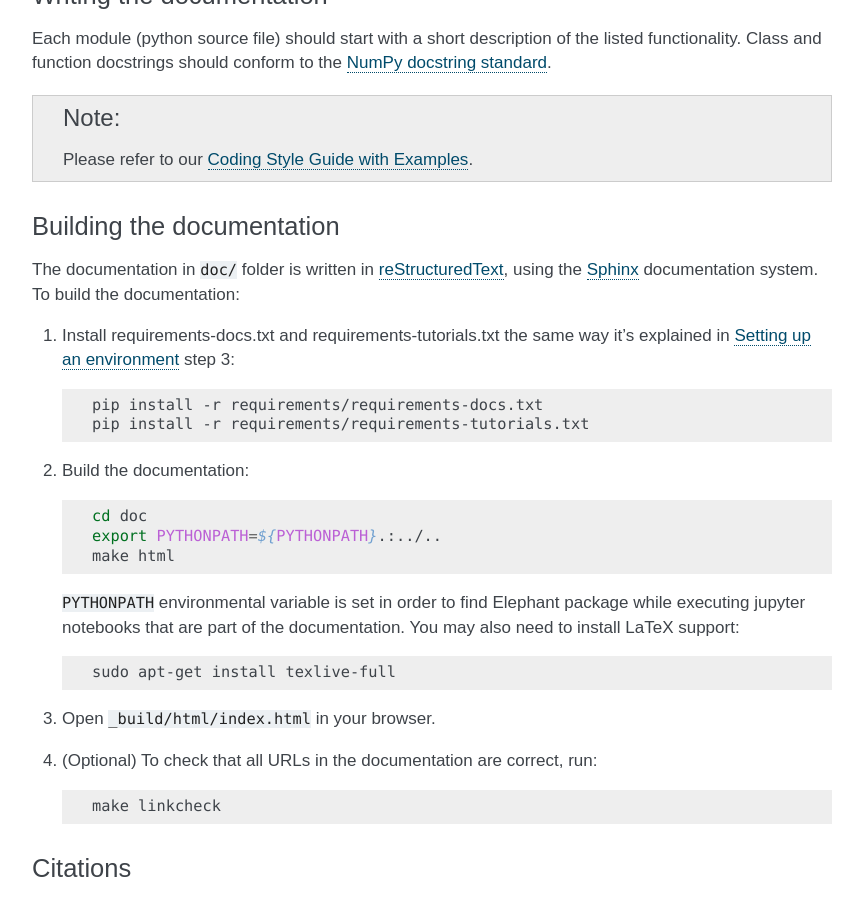
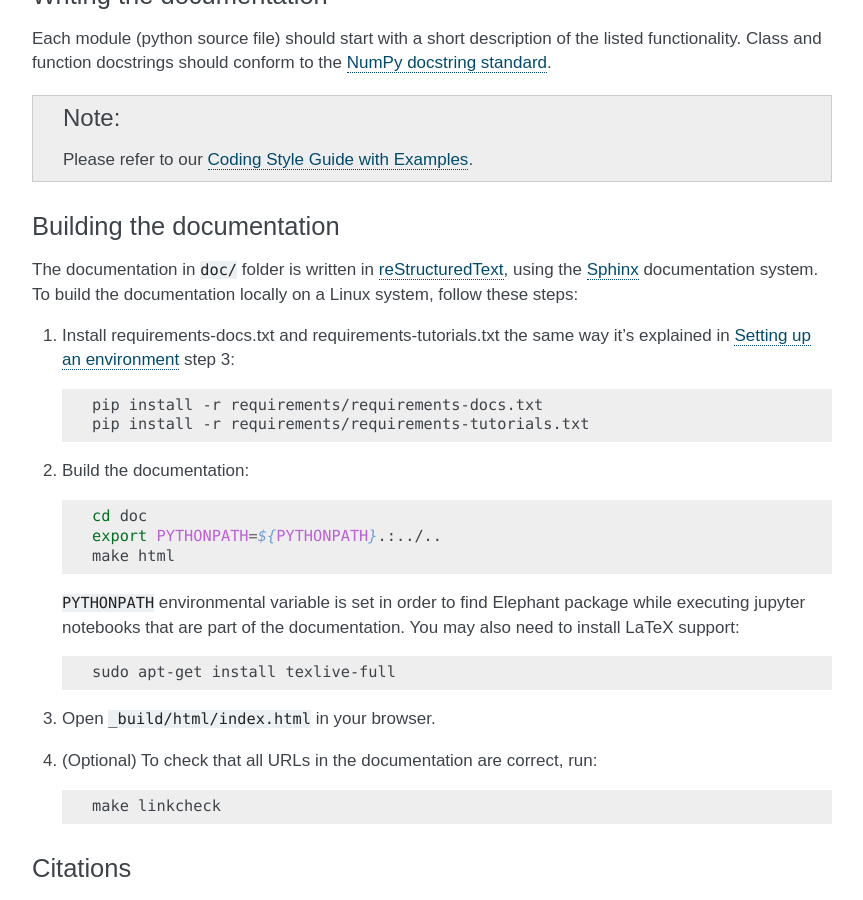
Before and after one commit to NeuralEnsemble/elephant, a Sphinx documentation site: the page built from doc/contribute.rst, in a window 1280 px wide and 900 px high, scrolled down 4242 px. Shown: the whole window, without its empty margins (318-1181 px from the left). Built offline with Sphinx 7.4.7, drawn with Linux system fonts in a browser that asks for light colours; formulas are drawn with MathJax 3; pages that are not in the unit, such as notebooks, are missing from menus.

Commit message:
Update doc/contribute.rst
Co-authored-by: Michael Denker <m.denker@fz-juelich.de>

```diff
--- a/doc/contribute.rst
+++ b/doc/contribute.rst
@@ -263,7 +263,7 @@ Building the documentation
 The documentation in :file:`doc/` folder is written in `reStructuredText
 <http://docutils.sourceforge.net/rst.html>`_, using the
 `Sphinx <http://sphinx-doc.org/>`_ documentation system. To build the
-documentation:
+documentation locally on a Linux system, follow these steps:
 
 1. Install requirements-docs.txt and requirements-tutorials.txt the same way
    it's explained in :ref:`set_up_an_environment` step 3:
```
